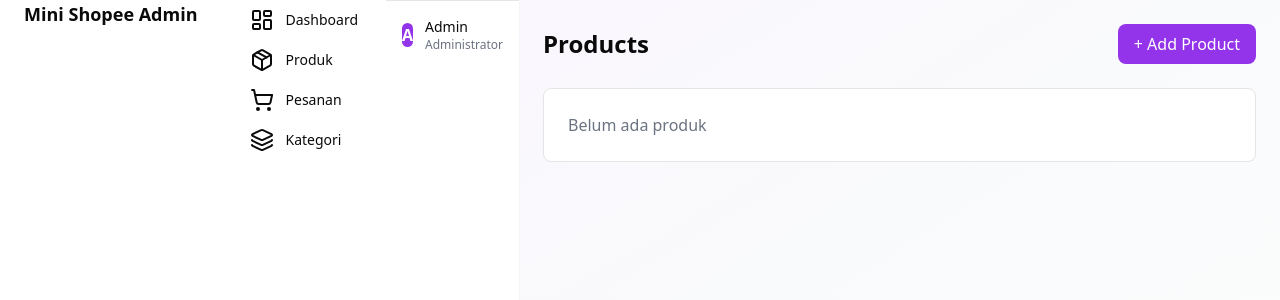
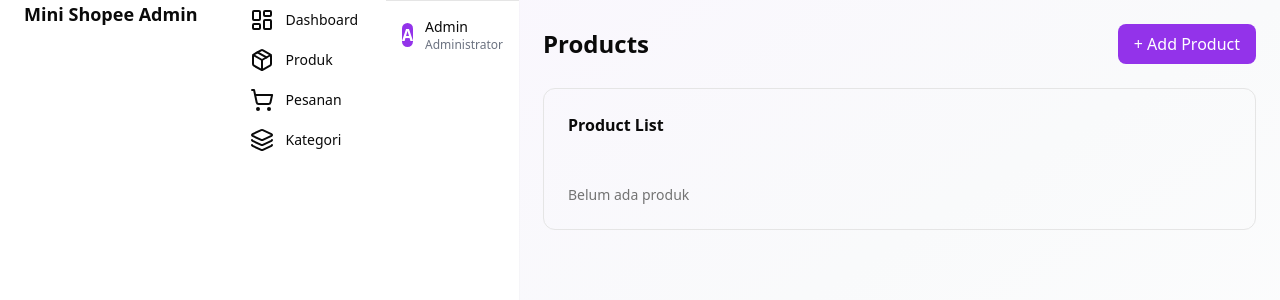
Before and after one commit to faliharyabudi/Mini-Shopee, a Next.js app in the folder web/: page /dashboard/products in a window 1280 px wide. Shown: the top 300 px of the page. Built offline with nearby package versions, Linux system fonts and the light colour scheme.

Commit message:
edit layout konten products menggunakan shade cn

```diff
--- a/web/app/dashboard/products/page.tsx
+++ b/web/app/dashboard/products/page.tsx
@@ -1,3 +1,6 @@
+import { Button } from "@/components/ui/button";
+import { Card, CardContent, CardHeader, CardTitle } from "@/components/ui/card";
+
 export default function ProductsPage() {
   return (
     <div className="space-y-6">
@@ -12,12 +15,16 @@ export default function ProductsPage() {
       </div>
 
       {/* CONTENT */}
-      <div className="bg-white border rounded-lg p-6">
-        <p className="text-gray-500">
-          Belum ada produk
-        </p>
+      <Card>
+        <CardHeader>
+          <CardTitle>Product List</CardTitle>
+        </CardHeader>
+        <CardContent>
+          <p className="text-sm text-muted-foreground">
+            Belum ada produk
+          </p>
+        </CardContent>
+      </Card>
       </div>
-
-    </div>
   );
 }
```
